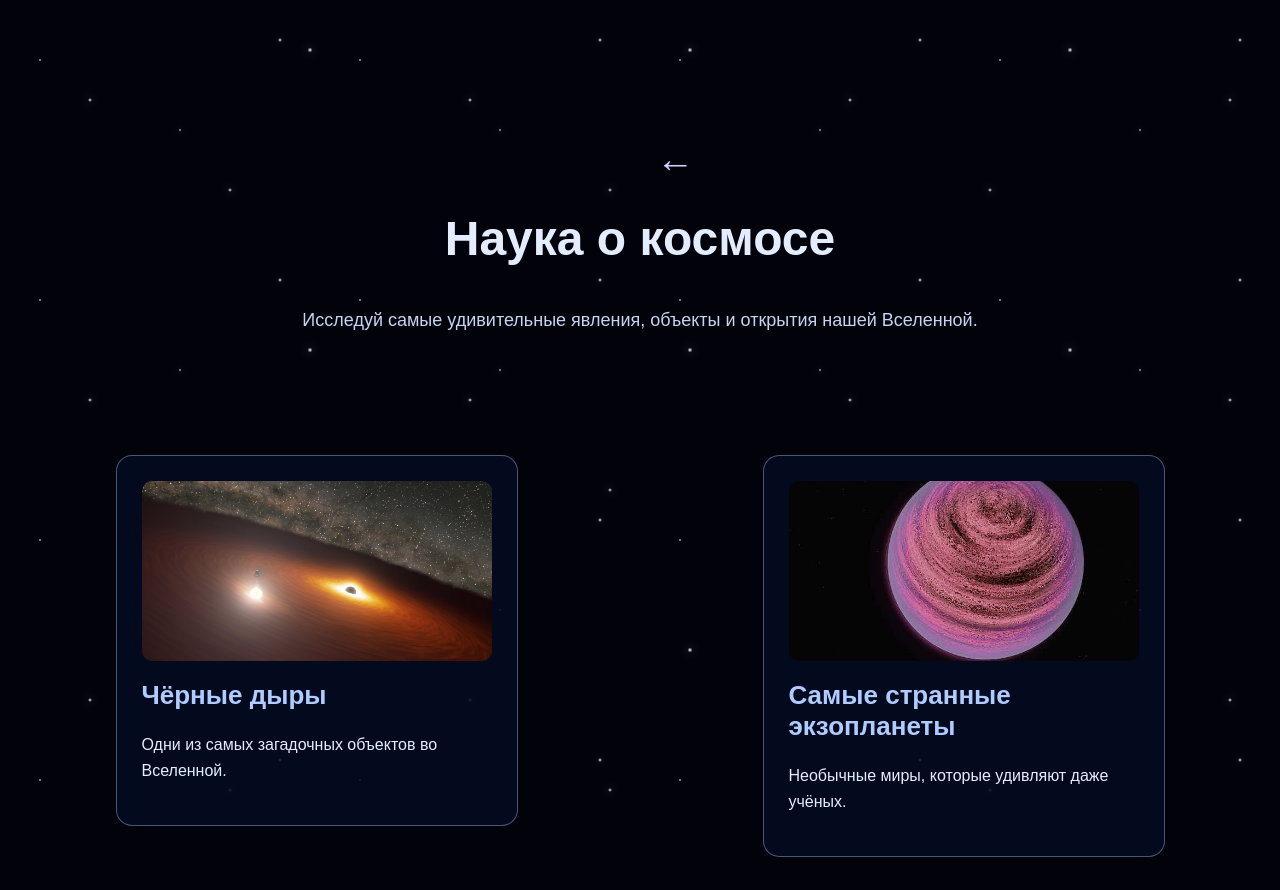
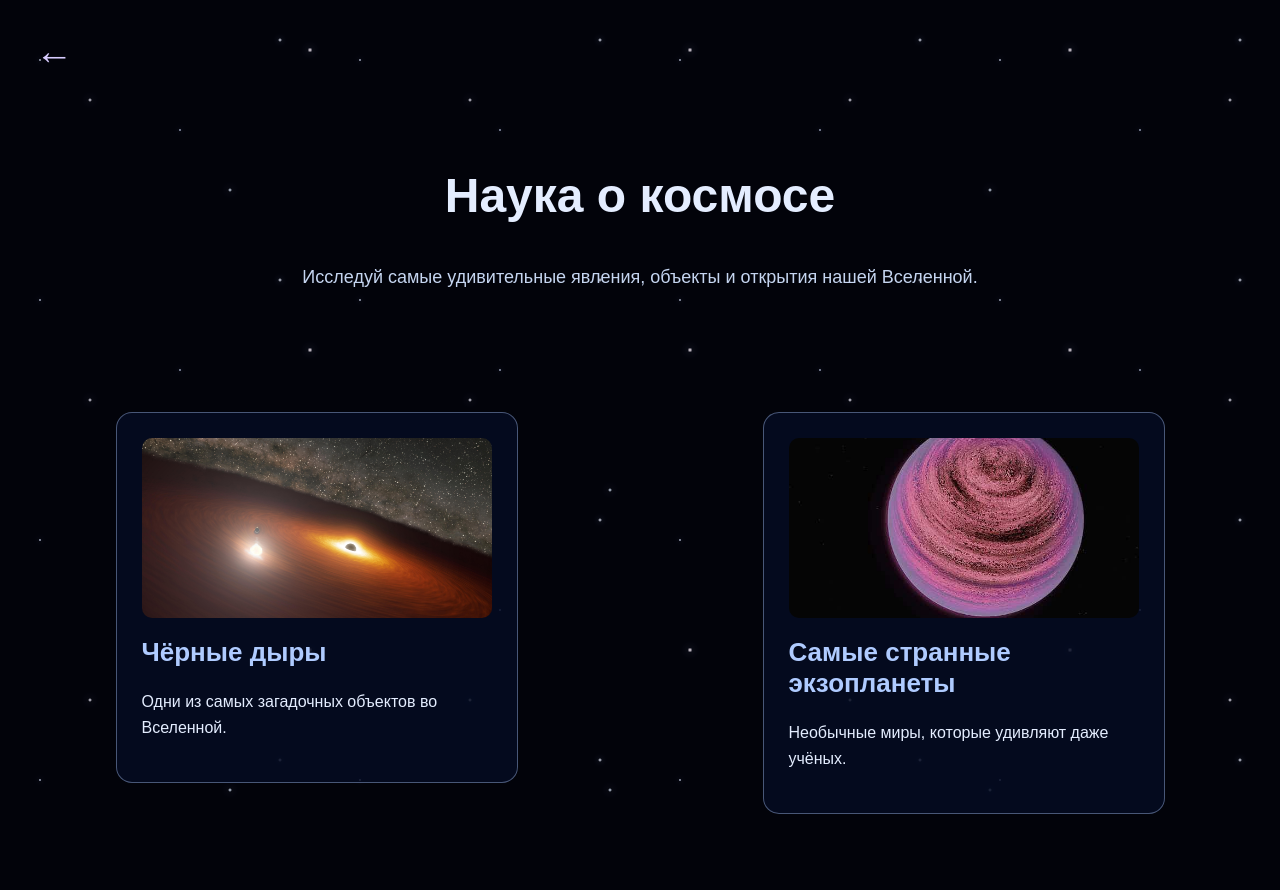
Before and after one commit to astralis-lunaris/astralis-lunaris.github.io, a plain HTML site: page science.html in a window 1280 px wide. Shown: the top 890 px of the page. Drawn offline with Linux system fonts and the light colour scheme.

Commit message:
Update style.css

```diff
--- a/style.css
+++ b/style.css
@@ -537,3 +537,13 @@ button,
 .science-page .stars-layer {
     z-index: 0;
 }
+
+.science-index-page .back-arrow {
+    position: fixed;
+    top: 30px;
+    left: 35px;
+    right: auto;
+    margin: 0;
+    transform: none;
+    z-index: 1000;
+}
```
